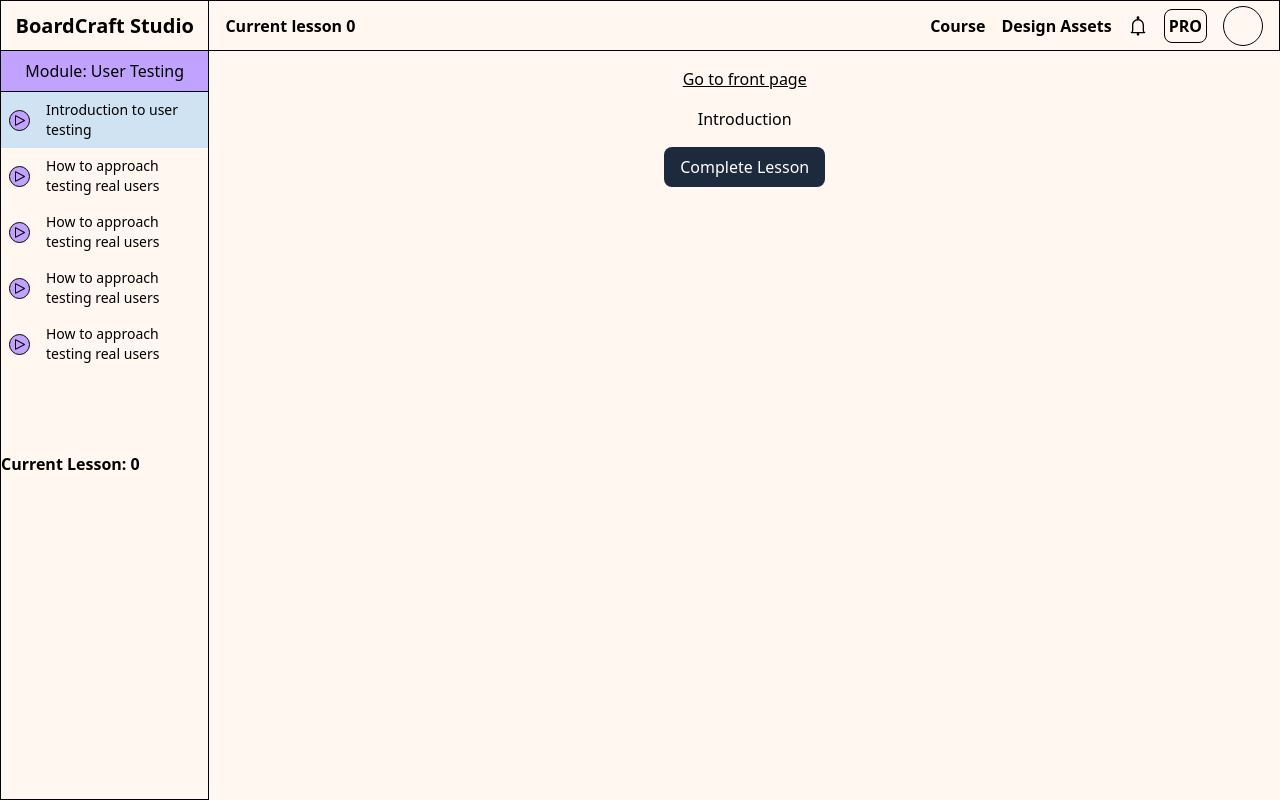
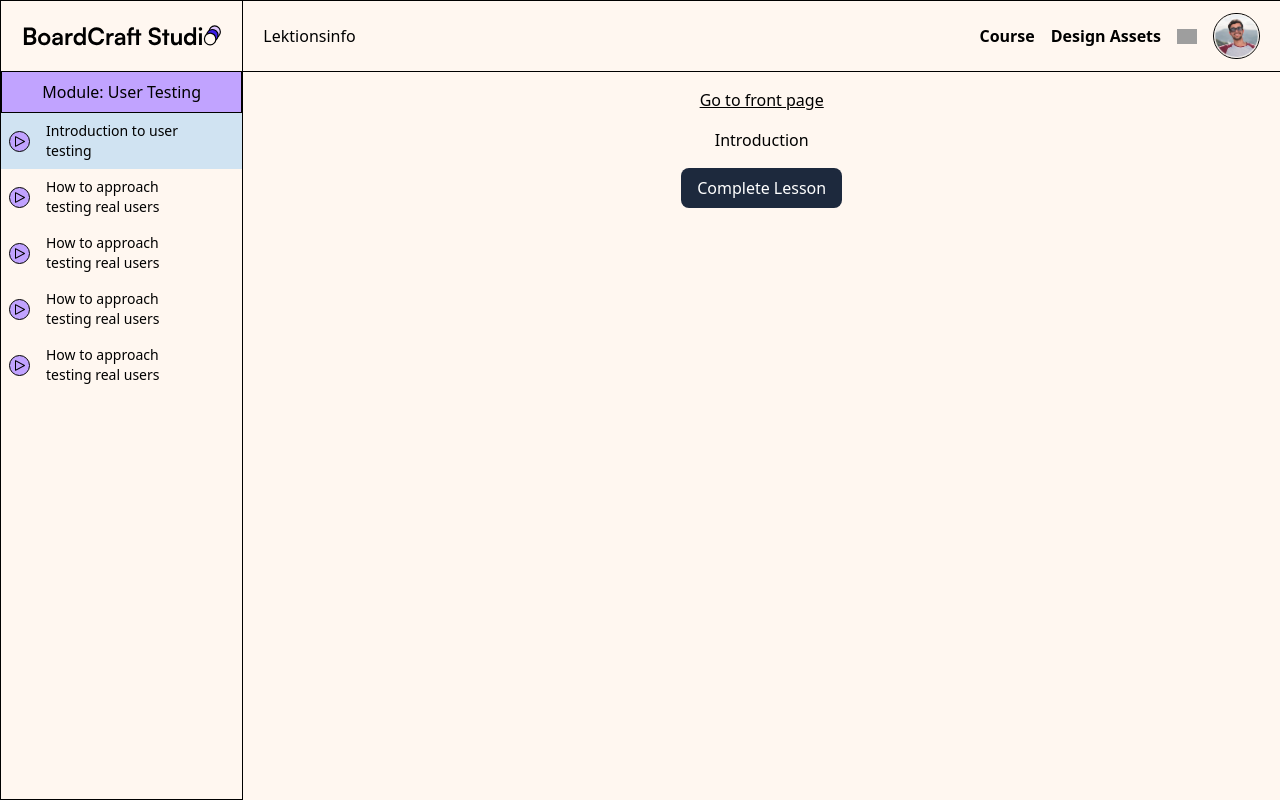
Before and after one commit to t-holmquist/learning-platform, a Next.js app: page /learn in a window 1280 px wide. Built offline with nearby package versions, Linux system fonts and the light colour scheme; grey boxes are pictures that could not be loaded.

Commit message:
feat: top nav in learn section

```diff
--- a/components/Lesson.tsx
+++ b/components/Lesson.tsx
@@ -4,6 +4,7 @@ import { lessonData } from "@/data/data";
 import IntroductionLesson from "./lessons/introductionLesson";
 import UserTestingLesson from "./lessons/userTestingLesson";
 import Link from "next/link";
+import NavBarCourse from "./ui/navBarCourse";
 
 
 const Lesson = ( {activeLesson, setActiveLesson} : {
@@ -24,20 +25,7 @@ const Lesson = ( {activeLesson, setActiveLesson} : {
 
   return (
     <div className="flex flex-col w-full items-center gap-4">
-        <nav className="flex font-bold sticky top-0 justify-between items-center w-full border-b border-r border-t px-4 h-[51px]">
-            <div>
-                <p>Current lesson {activeLesson}</p>
-            </div>
-            <div className="flex gap-4 items-center">
-                <p>Course</p>
-                <p>Design Assets</p>
-                <svg width="20" height="20" viewBox="0 0 15 15" fill="none" xmlns="http://www.w3.org/2000/svg"><path d="M8.60124 1.25086C8.60124 1.75459 8.26278 2.17927 7.80087 2.30989C10.1459 2.4647 12 4.41582 12 6.79999V10.25C12 11.0563 12.0329 11.7074 12.7236 12.0528C12.931 12.1565 13.0399 12.3892 12.9866 12.6149C12.9333 12.8406 12.7319 13 12.5 13H8.16144C8.36904 13.1832 8.49997 13.4513 8.49997 13.75C8.49997 14.3023 8.05226 14.75 7.49997 14.75C6.94769 14.75 6.49997 14.3023 6.49997 13.75C6.49997 13.4513 6.63091 13.1832 6.83851 13H2.49999C2.2681 13 2.06664 12.8406 2.01336 12.6149C1.96009 12.3892 2.06897 12.1565 2.27638 12.0528C2.96708 11.7074 2.99999 11.0563 2.99999 10.25V6.79999C2.99999 4.41537 4.85481 2.46396 7.20042 2.3098C6.73867 2.17908 6.40036 1.75448 6.40036 1.25086C6.40036 0.643104 6.89304 0.150421 7.5008 0.150421C8.10855 0.150421 8.60124 0.643104 8.60124 1.25086ZM7.49999 3.29999C5.56699 3.29999 3.99999 4.86699 3.99999 6.79999V10.25L4.00002 10.3009C4.0005 10.7463 4.00121 11.4084 3.69929 12H11.3007C10.9988 11.4084 10.9995 10.7463 11 10.3009L11 10.25V6.79999C11 4.86699 9.43299 3.29999 7.49999 3.29999Z" fill="currentColor" fill-rule="evenodd" clip-rule="evenodd"></path></svg>
-                <div className="p-1 border rounded-lg">
-                    <p>PRO</p>
-                </div>
-                <div className="rounded-full w-10 h-10 border"></div>
-            </div>
-        </nav>
+        <NavBarCourse />
         <Link href="/" className="underline">Go to front page</Link>
         {activeLesson == 0 && (
             <IntroductionLesson />
--- a/components/Sidebar.tsx
+++ b/components/Sidebar.tsx
@@ -3,6 +3,7 @@
 import { lessonData } from '@/data/data';
 import Link from 'next/link';
 import { Dispatch, SetStateAction } from 'react';
+import Image from 'next/image';
 
 const Sidebar = ( {activeLesson, setActiveLesson} : {
   activeLesson: number;
@@ -11,11 +12,11 @@ const Sidebar = ( {activeLesson, setActiveLesson} : {
 
 
   return (
-    <div className="hidden lg:block sticky top-0 w-[250px] border h-[100vh]">
-      <div className='border-b flex items-center justify-center h-[50px]'>
-        <Link href='/' className='font-extrabold text-xl'>BoardCraft Studio</Link>
-      </div>
-        <div className='bg-accent p-2 text-center font-medium border-b border-black'>Module: User Testing</div>
+    <div className="hidden lg:block sticky top-0 w-[300px] border h-[100vh]">
+      <Link className='flex items-center justify-center h-[70px]' href={"/"}>
+            <Image src={"/icons/Logo.svg"} width={200} height={30} alt='BoardCraft Studio Logo' />
+      </Link>
+      <div className='bg-accent p-2 text-center font-medium border border-black'>Module: User Testing</div>
       <div className="flex flex-col">
         {lessonData.map(({id, title}, idx) => (
           <button
@@ -31,7 +32,6 @@ const Sidebar = ( {activeLesson, setActiveLesson} : {
             </div>
           </button>
         ))}
-          <p className='py-20 font-extrabold'>Current Lesson: {activeLesson}</p>
       </div>
     </div>
   )
--- /dev/null
+++ b/components/ui/navBarCourse.tsx
@@ -0,0 +1,74 @@
+'use client'
+
+import Image from "next/image";
+import { useState } from "react";
+import { AnimatePresence, motion } from 'motion/react';
+
+
+
+const NavBarCourse = () => {
+
+    const [isNotificationOpen, setIsNotificationOpen] = useState(false);
+    const [isSettingsOpen, setIsSettingsOpen] = useState(false);
+
+    const Notifications = ['Check out our latest course', 'This article might inspire you', 'Get started with user testing']
+    const Settings = ['Account', 'Settings', 'Theme']
+
+
+  return (
+    <nav className="flex justify-between items-center h-[72px] px-5 w-full text-center border-t border-b">
+        <p>Lektionsinfo</p>
+        <div className="flex items-center gap-4 font-bold">
+            <button className="hidden sm:block cursor-pointer hover:text-slate-600">Course</button>
+            <button className="hidden sm:block cursor-pointer hover:text-slate-600">Design Assets</button>
+            <button onClick={() => {setIsNotificationOpen(!isNotificationOpen); setIsSettingsOpen(false)}} className="relative cursor-pointer">
+                <Image className="hidden sm:block" src={"/icons/bell.svg"} width={20} height={20} alt="notifications"/>
+                {/* Mobile bell */}
+                <Image className="sm:hidden" src={"/icons/bell.svg"} width={30} height={20} alt="notifications"/>
+                <AnimatePresence>
+                    {isNotificationOpen && (
+                            <motion.div
+                            initial={{opacity: 0, y: 20}}
+                            animate={{opacity: 1, y: 0}}
+                            exit={{opacity: 0, y: 20}}
+                            className="absolute flex flex-col p-2 gap-2 -left-65 top-9 border bg-bg-sand z-20 rounded-small">
+                            {Notifications.map((message, index) => (
+                                <div key={index} className="flex flex-col gap-2 text-start hover:bg-bg-green p-1 rounded-small">
+                                    <div className="flex gap-2 items-center">
+                                        <div className={`${index == 0 && 'bg-red-500'} border w-1.5 h-1.5 rounded-full`}></div>
+                                        <p className="text-sm font-medium ">{message}</p>
+                                    </div>
+                                    <p className="text-xs font-light">This is a new Notifications about something interesting that is useful in a way</p>
+                                </div>
+                                ))}
+                            </motion.div>
+
+                    )}
+                </AnimatePresence>
+            </button>
+            <button onClick={() => {setIsSettingsOpen(!isSettingsOpen); setIsNotificationOpen(false)}} className="hidden sm:block relative border rounded-full cursor-pointer">
+                <Image src={"/mathias.webp"} width={45} height={45} alt="notifications"/>
+                <AnimatePresence>
+                    {isSettingsOpen && (
+                            <motion.div
+                            initial={{opacity: 0, y: 20}}
+                            animate={{opacity: 1, y: 0}}
+                            exit={{opacity: 0, y: 20}}
+                            className="absolute flex flex-col p-2 gap-2 -left-13 top-12 border bg-bg-sand rounded-small">
+                            {Settings.map((message, index) => (
+                                <div key={index} className="flex flex-col gap-2 text-start hover:bg-bg-green p-3 rounded-small">
+                                    <div className="flex gap-2 items-center">
+                                        <p className="text-sm font-medium ">{message}</p>
+                                    </div>
+                                </div>
+                                ))}
+                            </motion.div>
+                    )}
+                </AnimatePresence>
+            </button>
+        </div>
+    </nav>
+  )
+}
+
+export default NavBarCourse;
```
Lines whose indentation alone changed are shown as unchanged.
